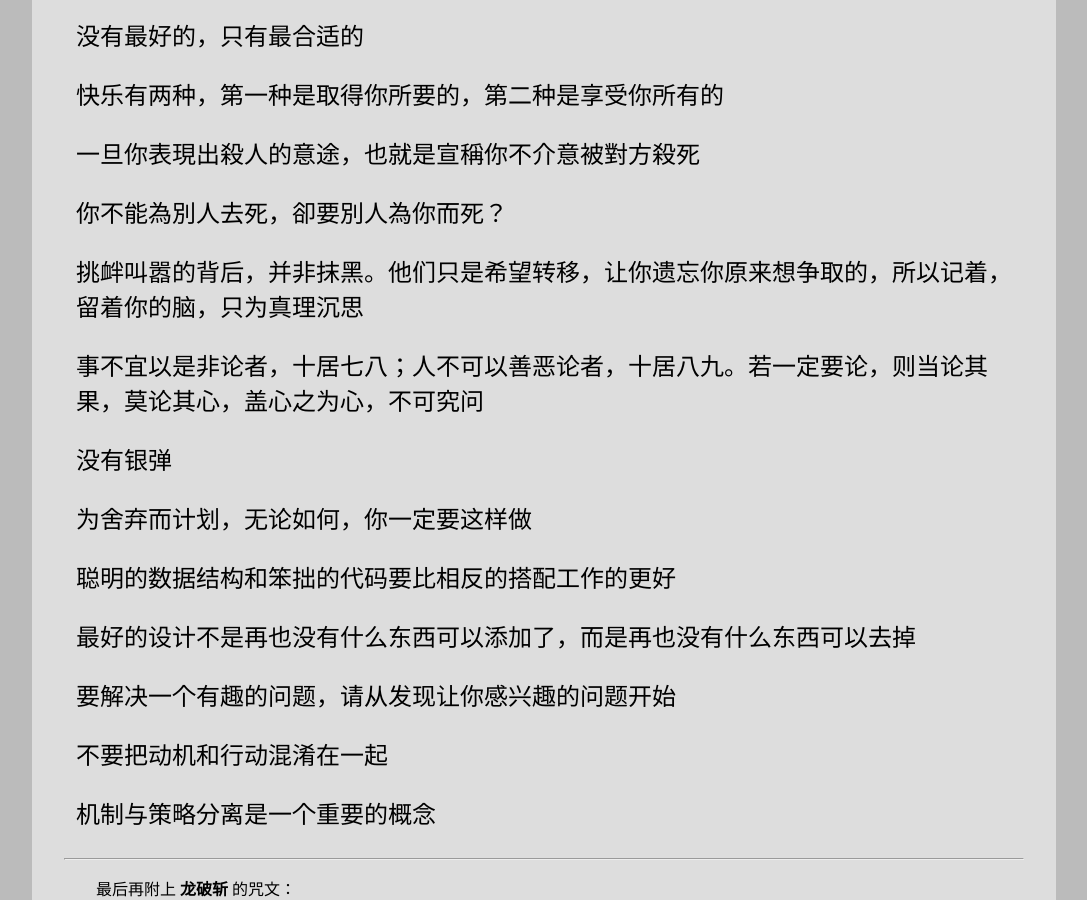
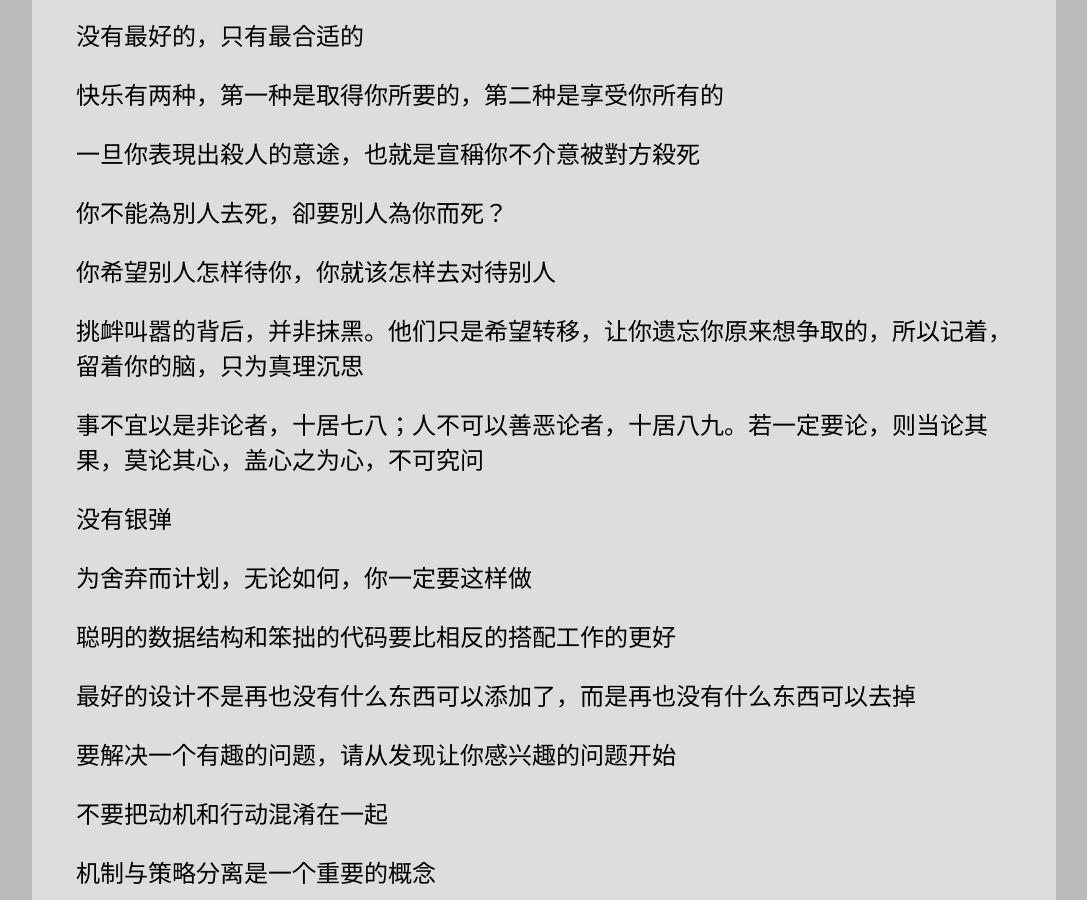
Before and after one commit to leiqin/leiqin.github.io, a Jekyll site: the page built from revelation.markdown, in a window 1280 px wide and 900 px high, scrolled down 951 px. Shown: the whole window, without its empty margins (96-1183 px from the left). Built offline with Jekyll 4.4.1, drawn with Linux system fonts in a browser that asks for light colours; nearby versions of some CDN libraries; comment, search, counter and statistics services are not loaded.

Commit message:
添加克雷圣经

```diff
--- a/revelation.markdown
+++ b/revelation.markdown
@@ -49,6 +49,9 @@ title: 克雷圣经
 你不能為別人去死，卻要別人為你而死？
 :   小说 《秀逗魔导士》 外传 在刃之前看到的東西
 
+你希望别人怎样待你，你就该怎样去对待别人
+:	图书 《人性的弱点》 第六章 如何使人很快的喜欢你
+
 挑衅叫嚣的背后，并非抹黑。他们只是希望转移，让你遗忘你原来想争取的，所以记着，留着你的脑，只为真理沉思
 :   微博 伊能静 被和谐
 
```
